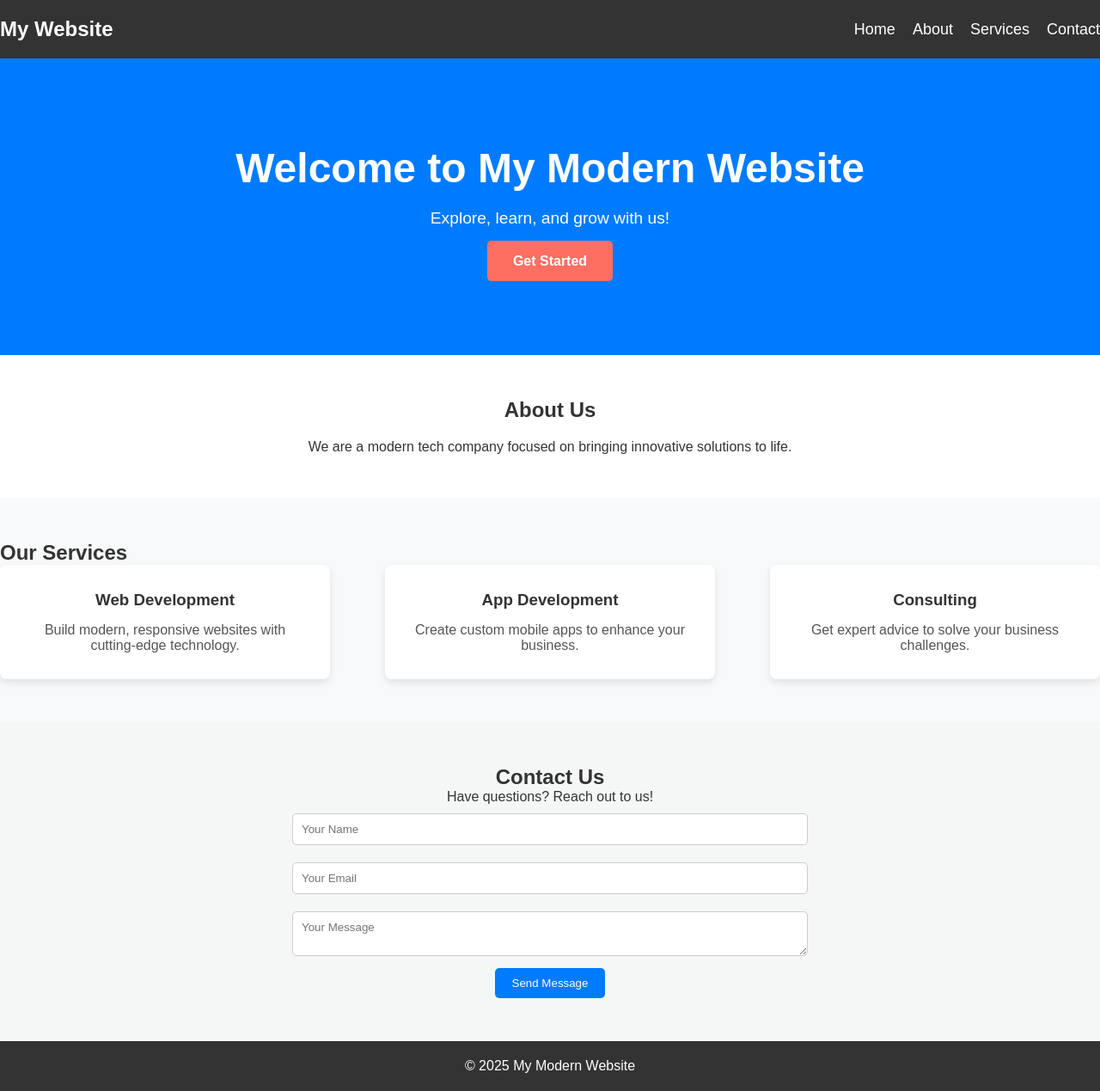
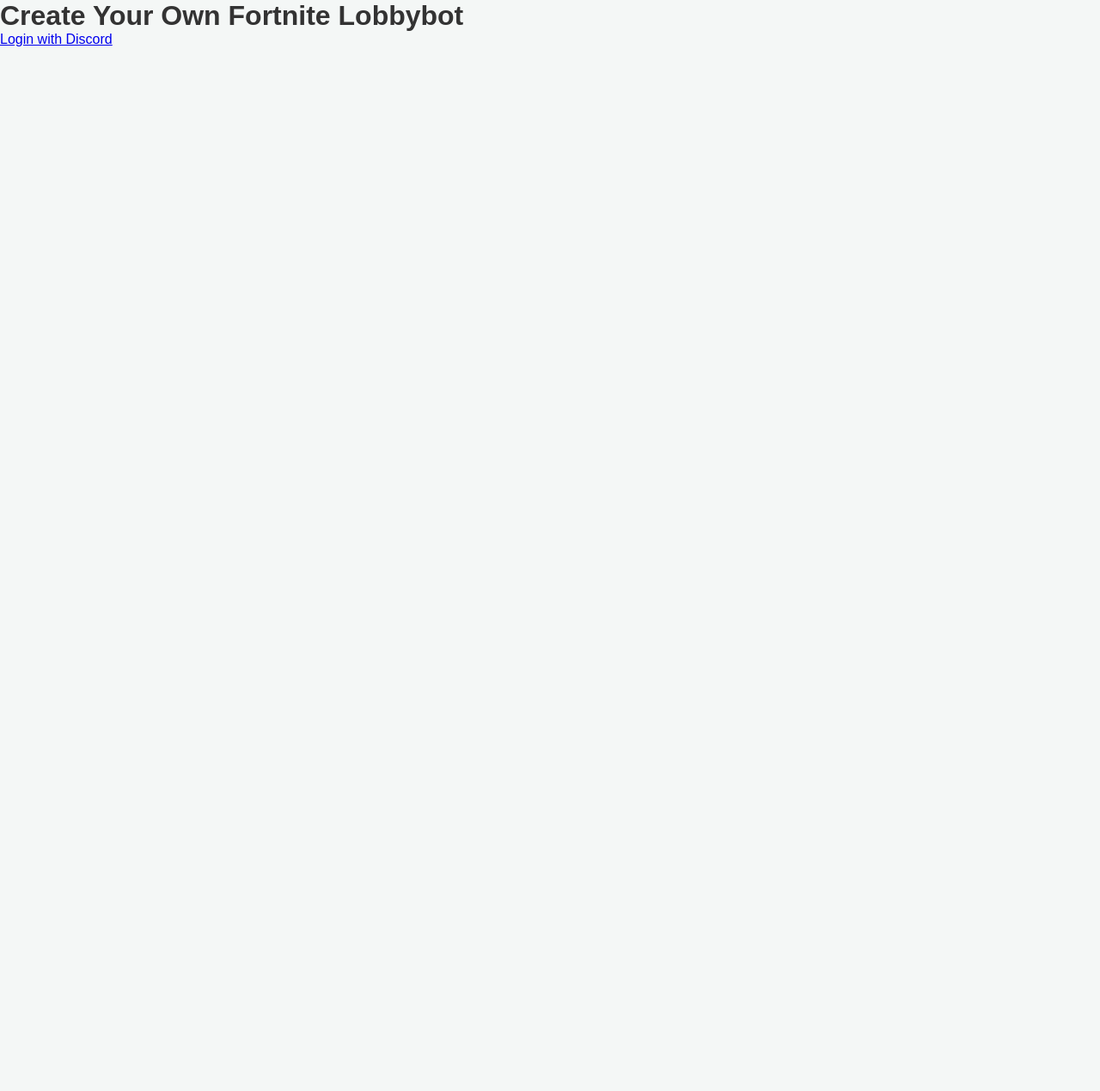
Before and after one commit to mxttytt/Fortnite, a plain HTML site: page index.html in a window 1280 px wide. Shown: the whole page at 86% size. After the commit the page ends 800 px from the top, so only its background shows below. Drawn offline with Linux system fonts and the light colour scheme.

Commit message:
Update index.html

```diff
--- a/index.html
+++ b/index.html
@@ -3,77 +3,21 @@
 <head>
   <meta charset="UTF-8">
   <meta name="viewport" content="width=device-width, initial-scale=1.0">
-  <title>lol</title>
+  <title>Create Your Own Fortnite Lobbybot</title>
   <link rel="stylesheet" href="styles.css">
 </head>
 <body>
-  <header>
-    <nav>
-      <div class="logo">
-        <h1>My Website</h1>
-      </div>
-      <ul class="nav-links">
-        <li><a href="#home">Home</a></li>
-        <li><a href="#about">About</a></li>
-        <li><a href="#services">Services</a></li>
-        <li><a href="#contact">Contact</a></li>
-      </ul>
-    </nav>
-  </header>
+  <div class="background">
+    <!-- Shooting stars -->
+    <div class="shooting-star"></div>
+    <div class="shooting-star"></div>
+    <div class="shooting-star"></div>
+  </div>
 
-  <section id="home">
-    <div class="hero">
-      <h2>Welcome to My Modern Website</h2>
-      <p>Explore, learn, and grow with us!</p>
-      <a href="#services" class="cta-button">Get Started</a>
-    </div>
-  </section>
-
-  <section id="about">
-    <div class="container">
-      <h2>About Us</h2>
-      <p>We are a modern tech company focused on bringing innovative solutions to life.</p>
-    </div>
-  </section>
-
-  <section id="services">
-    <div class="container">
-      <h2>Our Services</h2>
-      <div class="services-list">
-        <div class="service">
-          <h3>Web Development</h3>
-          <p>Build modern, responsive websites with cutting-edge technology.</p>
-        </div>
-        <div class="service">
-          <h3>App Development</h3>
-          <p>Create custom mobile apps to enhance your business.</p>
-        </div>
-        <div class="service">
-          <h3>Consulting</h3>
-          <p>Get expert advice to solve your business challenges.</p>
-        </div>
-      </div>
-    </div>
-  </section>
-
-  <section id="contact">
-    <div class="container">
-      <h2>Contact Us</h2>
-      <p>Have questions? Reach out to us!</p>
-      <form action="#" method="post">
-        <input type="text" name="name" placeholder="Your Name" required>
-        <input type="email" name="email" placeholder="Your Email" required>
-        <textarea name="message" placeholder="Your Message" required></textarea>
-        <button type="submit">Send Message</button>
-      </form>
-    </div>
-  </section>
-
-  <footer>
-    <div class="container">
-      <p>&copy; 2025 My Modern Website</p>
-    </div>
-  </footer>
+  <div class="content">
+    <h1>Create Your Own Fortnite Lobbybot</h1>
+    <a href="/login" class="login-button">Login with Discord</a>
+  </div>
 
   <script src="script.js"></script>
 </body>
```
